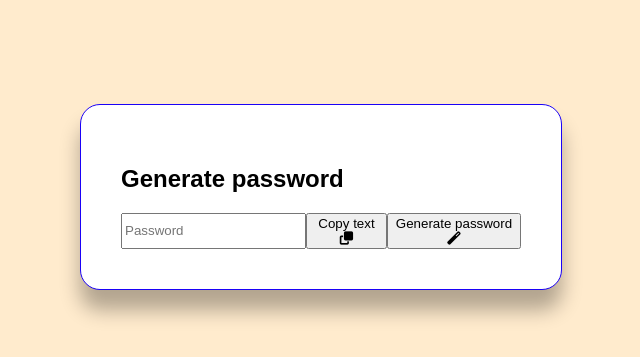
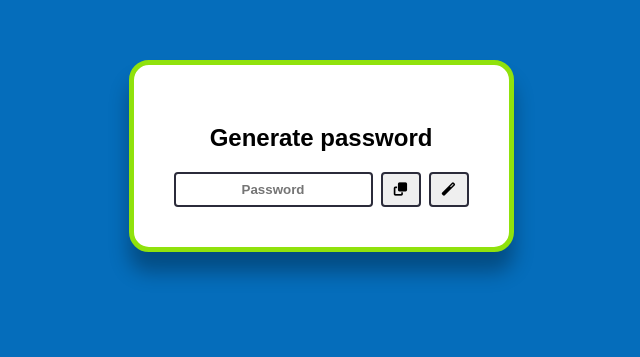
Before and after one commit to davcavalc/NewPassword, a website: page public/index.html in a window 1280 px wide. Shown: the part 211-568 px from the top of the page, without its empty margins (319-959 px from the left). Drawn offline with Linux system fonts and the light colour scheme.

Commit message:
Projeto concluído

```diff
--- a/public/index.html
+++ b/public/index.html
@@ -18,14 +18,15 @@
         <h2>Generate password</h2>
         <div class="el">
             <input type="text" placeholder="Password" class="inp" id="password">
-            <button onclick="copyText()" title="Copy">Copy text
+            <button onclick="copyText()" title="Copy">
                 <i class="fa fa-copy"></i>
             </button>
-            <button onclick="generatePassword()" title="Generate">Generate password
+            <button onclick="generatePassword()" title="Generate">
                 <i class="fa-solid fa-wand-magic"></i>
             </button>
         </div>
     </div>
+    <div class="info">Copied to clipboard!!</div>
     <script src="index.js"></script>
 </body>
 
--- a/public/index.js
+++ b/public/index.js
@@ -1,4 +1,4 @@
-"use strict";
+
 
 const info = document.querySelector(".info");
 const passField = document.querySelector("#password");
@@ -6,7 +6,7 @@ let password = "";
 
 function generatePassword() {
   password = "";
-  let lenght = 12;
+  let lenght = 20;
   let chars = `abcdefghijklmnopqrstuvwxyzABCEDFGHIJKLMNOPQRSTUVWXYZ0123456789!@#$%¨&*()_+-^~`;
   let n = chars.length;
   for (var i = 0; i < lenght; ++i) {
@@ -21,5 +21,4 @@ function copyText() {
   setTimeout(function(){
     info.style.opacity = "0";
   }, 1500);
-  alert("password copied!!");
 }
--- a/public/style.css
+++ b/public/style.css
@@ -6,7 +6,7 @@ body {
     align-items: center;
     justify-content: center;
     flex-direction: column;
-    background-color: blanchedalmond;
+    background-color: #056DBB;
 }
 
 .container {
@@ -16,10 +16,48 @@ body {
     padding: 40px;
     background: #fff;
     border-radius: 20px;
-    border: 1px solid rgb(26,1,247);
+    border: 5px solid rgb(144, 226, 12);
     box-shadow: 0 20px 20px rgba(0,0,0,0.3);
 }
 
 .el {
     display: flex;
 }
+
+h2 { text-align: center; margin-bottom: 20px;}
+
+.inp {
+    padding: 8px;
+    color: #000;
+    font-family: 'Josefin', sans-serif;
+    font-weight: 800;
+    text-align: center;
+    border: 2px solid rgb(43,43,58);
+    border-radius: 4px;
+}
+
+.inp:focus {outline: none;}
+
+button {
+    width: 40px;
+    margin-left: 8px;
+    border: 2px solid rgb(43,43,58);
+    border-radius: 4px;
+    transition: 0.2s;
+}
+
+button:hover {
+    background: #000;
+    color: #fff;
+}
+
+.info {
+    margin-top: 40px;
+    background: lawngreen;
+    width: 200px;
+    padding: 12px;
+    opacity: 0;
+    text-align: center;
+    transition: 0.15s;
+    animation: slideIn 1.5s linear forwards;
+}
```
